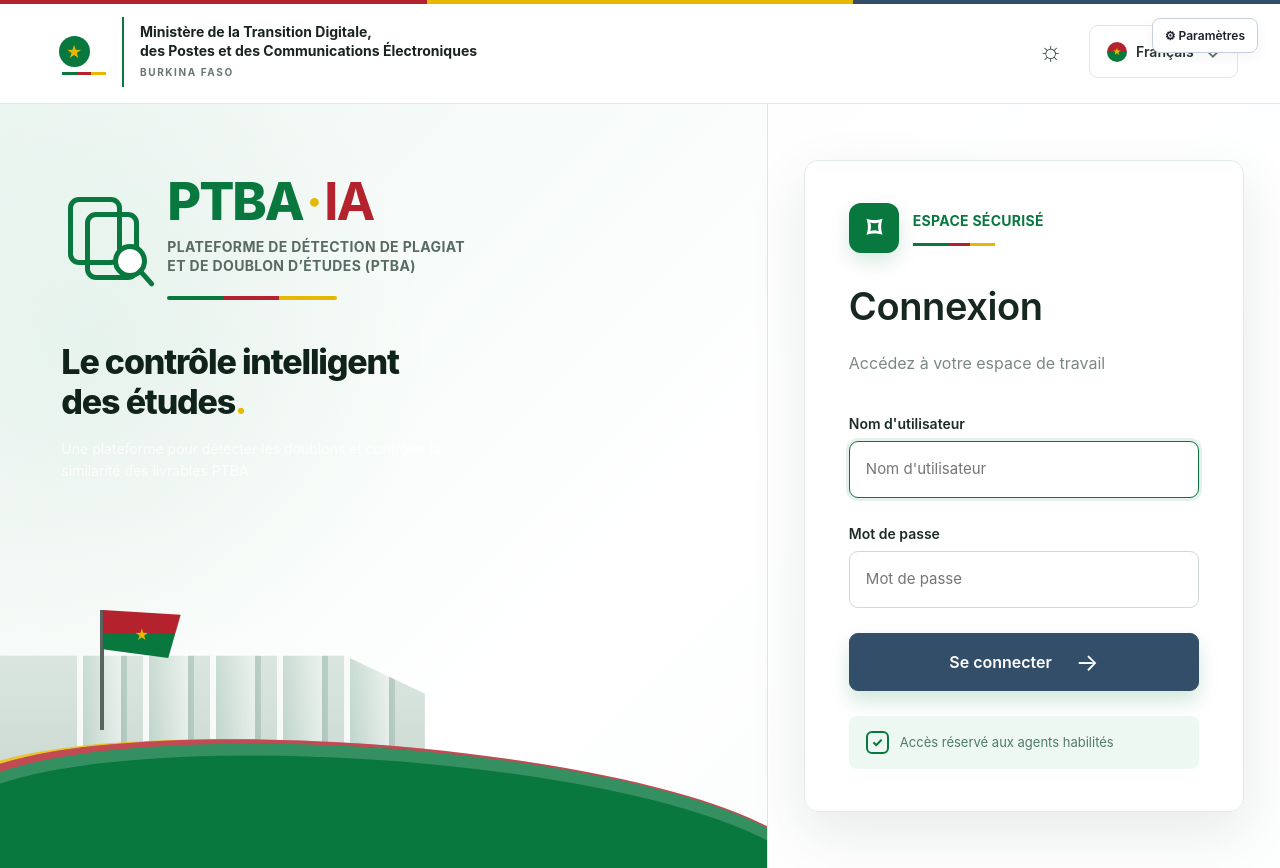
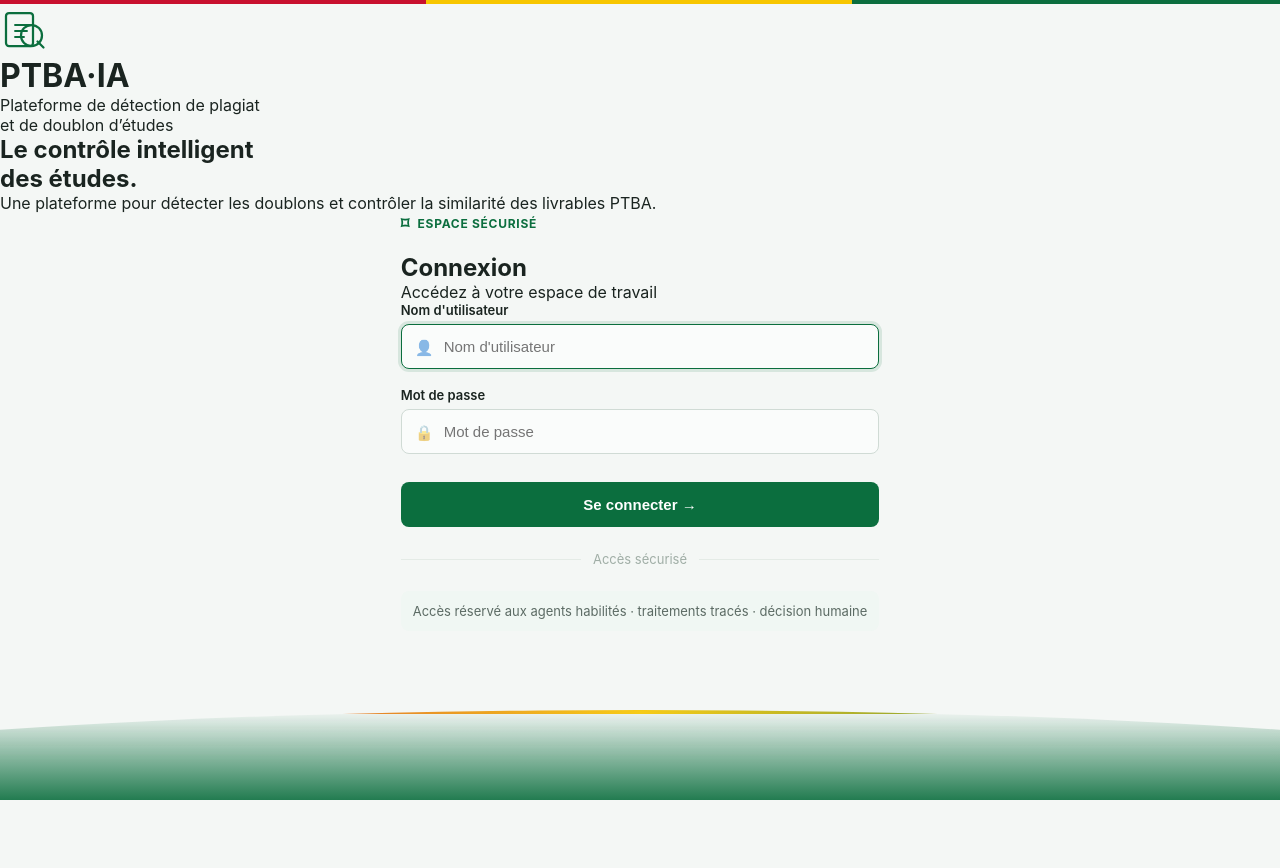
Before and after one commit to ZombreChristian/detecteur_de_plagiat, a Django app: page /connexion/ in a window 1280 px wide. After the commit the page ends 800 px from the top, so only its background shows below. Run offline with Django 5.2, Linux system fonts and the light colour scheme.

Commit message:
feat: appliquer le nouveau design de connexion PTBA IA

```diff
--- a/frontend/templates/login.html
+++ b/frontend/templates/login.html
@@ -1,96 +1,76 @@
 {% load static %}
-<!doctype html>
+<!DOCTYPE html>
 <html lang="fr">
 <head>
   <meta charset="utf-8">
-  <meta name="viewport" content="width=device-width,initial-scale=1">
-  <title>PTBA·IA — Connexion</title>
-  <link rel="stylesheet" href="{% static 'css/app.css' %}">
-  <link rel="stylesheet" href="{% static 'css/institutional.css' %}">
-  <script src="{% static 'js/theme.js' %}"></script>
+  <meta name="viewport" content="width=device-width, initial-scale=1">
+  <title>PTBA · IA — Connexion</title>
+  <link rel="stylesheet" href="{% static 'css/login-ptba.css' %}">
 </head>
-<body class="ptba-login">
-  <div class="login-header">
-    <div class="login-header-inner">
-      <div class="ministry-brand">
-        <div class="ministry-emblem" aria-hidden="true">
-          <span class="emblem-star">★</span>
-          <span class="emblem-line"></span>
+<body>
+  <div class="top-stripe"></div>
+
+  <div class="login-wrapper">
+    <div class="login-left">
+      <div class="brand">
+        <div class="brand-icon" aria-hidden="true">
+          <svg width="48" height="48" viewBox="0 0 64 64" fill="none">
+            <rect x="8" y="12" width="36" height="44" rx="4" stroke="#0B6E3E" stroke-width="3"/>
+            <path d="M20 28h20M20 36h16M20 44h12" stroke="#0B6E3E" stroke-width="2.5" stroke-linecap="round"/>
+            <circle cx="42" cy="42" r="14" stroke="#0B6E3E" stroke-width="3"/>
+            <path d="M50 50l8 8" stroke="#0B6E3E" stroke-width="3" stroke-linecap="round"/>
+          </svg>
         </div>
         <div>
-          <strong>Ministère de la Transition Digitale,<br>des Postes et des Communications Électroniques</strong>
-          <small>BURKINA FASO</small>
+          <h1>PTBA<span class="dot">·</span><span class="ia">IA</span></h1>
+          <p class="subtitle">Plateforme de détection de plagiat<br>et de doublon d’études</p>
+          <div class="line"></div>
         </div>
       </div>
-      <div class="login-header-actions">
-        <button class="login-icon-btn" type="button" aria-label="Apparence">☼</button>
-        <div class="language-chip"><span class="bf-dot"></span> Français <span class="chevron">⌄</span></div>
-      </div>
+
+      <h2 class="hero">Le contrôle intelligent<br>des études.</h2>
+      <p class="desc">Une plateforme pour détecter les doublons et contrôler la similarité des livrables PTBA.</p>
     </div>
-  </div>
 
-  <main class="auth-shell">
-    <section class="auth-aside">
-      <div class="login-hero">
-        <div class="ptba-brand-lockup">
-          <div class="ptba-logo-mark" aria-hidden="true">
-            <span class="doc-back"></span><span class="doc-front"></span><span class="search-ring"></span>
-          </div>
-          <div>
-            <div class="ptba-name"><span>PTBA</span><b>·</b><strong>IA</strong></div>
-            <div class="ptba-subtitle">PLATEFORME DE DÉTECTION DE PLAGIAT<br>ET DE DOUBLON D’ÉTUDES (PTBA)</div>
-            <div class="ptba-tricolor"></div>
-          </div>
-        </div>
-
-        <h1>Le contrôle intelligent<br>des études<span>.</span></h1>
-        <p class="lede">Une plateforme pour détecter les doublons et contrôler la similarité des livrables PTBA.</p>
-
-        <div class="hero-visual" aria-hidden="true">
-          <div class="building">
-            <div class="building-roof"></div>
-            <div class="building-columns"><i></i><i></i><i></i><i></i><i></i></div>
-            <div class="building-base"></div>
-          </div>
-          <div class="hero-wave"></div>
-          <div class="hero-wave hero-wave-red"></div>
-          <div class="hero-wave hero-wave-yellow"></div>
-          <div class="hero-flag"><span></span></div>
-        </div>
-      </div>
-    </section>
-
-    <section class="auth-panel">
-      <div class="auth-panel-inner">
-        <div class="secure-heading">
-          <div class="secure-icon">⌑</div>
-          <div><strong>ESPACE SÉCURISÉ</strong><span></span></div>
-        </div>
+    <div class="login-right">
+      <div class="card">
+        <div class="secure-badge"><span class="shield">⌑</span> ESPACE SÉCURISÉ</div>
         <h2>Connexion</h2>
         <p class="lede">Accédez à votre espace de travail</p>
 
         <form method="post">
           {% csrf_token %}
-          {% if form.non_field_errors %}<div class="alert">{{ form.non_field_errors }}</div>{% endif %}
+          {% if form.non_field_errors %}
+            <div class="alert">{{ form.non_field_errors }}</div>
+          {% endif %}
+
           <div class="field">
             <label>{{ form.username.label }}</label>
-            {{ form.username }}
+            <div class="input-wrap">
+              <span class="icon">👤</span>
+              {{ form.username }}
+            </div>
             {% for error in form.username.errors %}<small class="error">{{ error }}</small>{% endfor %}
           </div>
+
           <div class="field">
             <label>{{ form.password.label }}</label>
-            {{ form.password }}
+            <div class="input-wrap">
+              <span class="icon">🔒</span>
+              {{ form.password }}
+            </div>
             {% for error in form.password.errors %}<small class="error">{{ error }}</small>{% endfor %}
           </div>
-          <button class="btn btn-primary btn-block login-submit" type="submit">Se connecter <span>→</span></button>
+
+          <button type="submit" class="btn-login">Se connecter →</button>
         </form>
 
-        <div class="auth-trust">
-          <span class="trust-icon">✓</span>
-          <span>Accès réservé aux agents habilités</span>
-        </div>
+        <div class="divider"><span>Accès sécurisé</span></div>
+        <p class="access-note">Accès réservé aux agents habilités · traitements tracés · décision humaine</p>
       </div>
-    </section>
-  </main>
+    </div>
+  </div>
+
+  <div class="bottom-wave" aria-hidden="true"></div>
 </body>
 </html>
```
